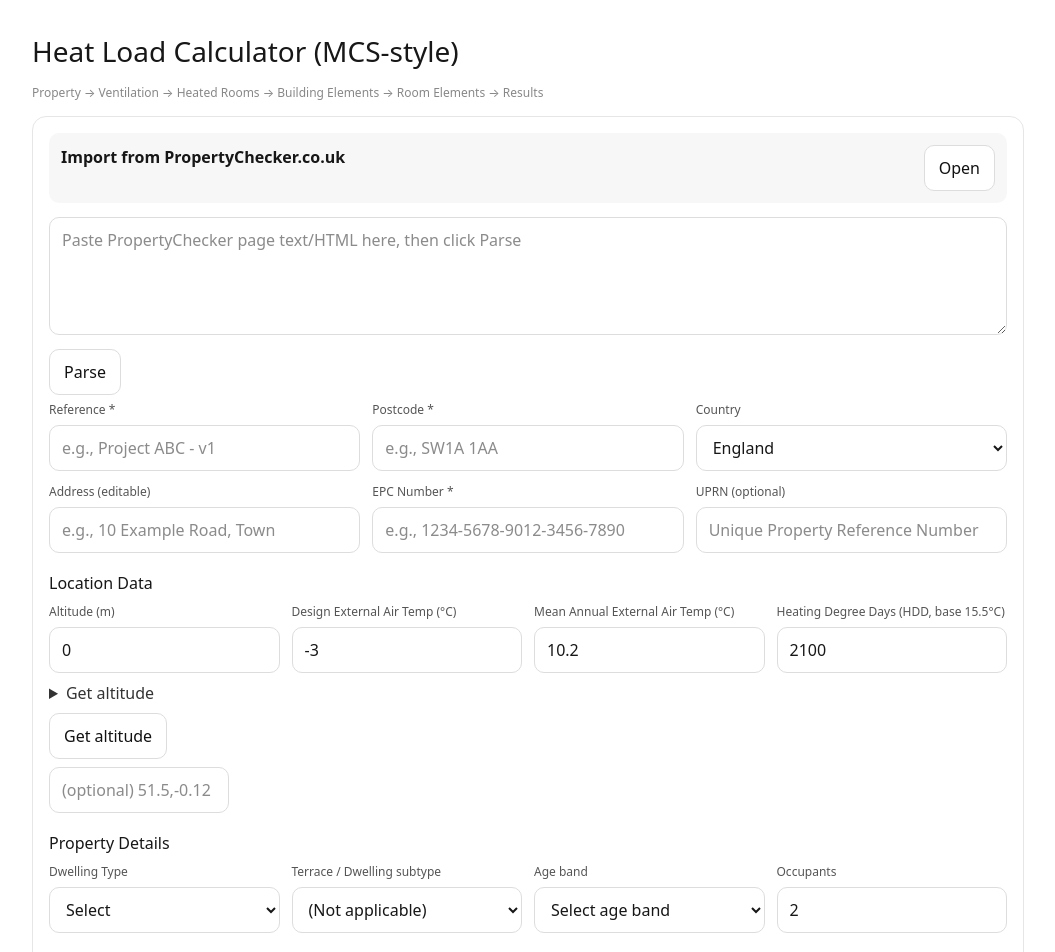
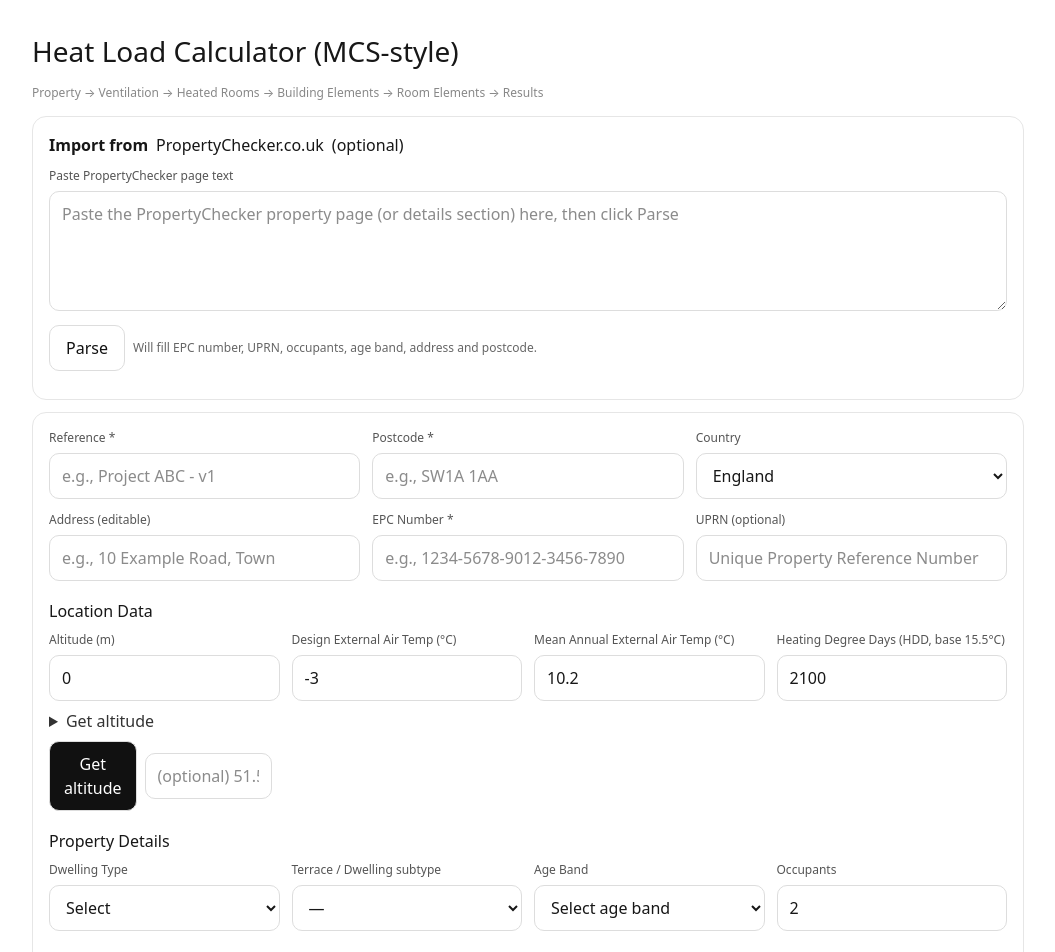
Before and after one commit to damowhu11-1979/heat-demand, a Next.js app: page / in a window 1280 px wide. Shown: the top 952 px of the page, without its empty margins (112-1167 px from the left). Built offline with nearby package versions, Linux system fonts and the light colour scheme.

Commit message:
Update page.tsx

```diff
--- a/app/page.tsx
+++ b/app/page.tsx
@@ -1,41 +1,37 @@
-// app/page.tsx
 'use client';
 
 import React, { useEffect, useRef, useState } from 'react';
 
-/* ------------------------------------------------------------------ */
-/* Config                                                              */
-/* ------------------------------------------------------------------ */
+/* ------------------------------ Config ------------------------------ */
 const PROPERTY_CHECKER_URL = 'https://propertychecker.co.uk/';
 
-/* ------------------------------------------------------------------ */
-/* Types & helpers                                                     */
-/* ------------------------------------------------------------------ */
+/* --------------------------- Helpers & Types ------------------------ */
 type ClimateRow = { designTemp?: number; hdd?: number };
 type ClimateMap = Map<string, ClimateRow>;
 type LatLon = { lat: number; lon: number };
 
-const MEAN_ANNUAL_DEFAULT = 10.2;
+const meanAnnualDefault = 10.2;
 
 /** Uppercase + remove spaces */
 function normPC(s: string): string {
   return String(s || '').toUpperCase().replace(/\s+/g, '');
 }
 
-/** Expand user postcode to query keys we will try */
-function explodeQueryKeys(pc: string): string[] {
-  const clean = normPC(pc);
-  if (!clean) return [];
-  const keys = new Set<string>([clean]);
+/** Try keys from most specific to most general: FULL, OUTCODE, SECTOR, AREA */
+function explodeQueryKeys(pc?: string): string[] {
+  const raw = normPC(pc || '');
+  if (!raw) return [];
+  const keys = new Set<string>([raw]);
 
-  const m = clean.match(/^([A-Z]{1,2}\d[A-Z\d]?)(\d?)([A-Z]{0,2})?$/);
+  // Typical UK postcode shapes; tolerate partials
+  const m = raw.match(/^([A-Z]{1,2}\d[A-Z\d]?)(\d?)([A-Z]{0,2})?$/);
   if (m) {
-    const out = m[1];             // OUTCODE, e.g. "SW1A"
-    const sector = m[2];          // "1"
-    const area = out.replace(/\d.*/, ''); // "SW"
+    const out = m[1]; // OUTCODE e.g. SW1A
+    const sector = m[2]; // e.g. "1"
+    const area = out.replace(/\d.*/, ''); // e.g. "SW"
     keys.add(out);
-    if (sector) keys.add(`${out}${sector}`); // "SW1A1"
-    if (area) keys.add(area);
+    if (sector) keys.add(`${out}${sector}`); // e.g. SW1A1
+    if (area) keys.add(area); // e.g. SW
   }
   return Array.from(keys);
 }
@@ -48,7 +44,7 @@ function lookupDesign(map: ClimateMap, postcode: string): ClimateRow | undefined
   return undefined;
 }
 
-/** Load postcode climate JSON with SSR-safe path fallbacks */
+/** Load climate map from a few candidate paths (works locally & on GH Pages) */
 async function loadClimateMap(): Promise<ClimateMap> {
   const isBrowser = typeof window !== 'undefined';
   const pathname = isBrowser && window.location ? window.location.pathname : '/';
@@ -62,7 +58,7 @@ async function loadClimateMap(): Promise<ClimateMap> {
       `${repoRoot}climate/postcode_climate.json`,
       `/climate/postcode_climate.json`,
       `/postcode_climate.json`,
-    ]),
+    ])
   );
 
   let feed: any[] | null = null;
@@ -74,7 +70,7 @@ async function loadClimateMap(): Promise<ClimateMap> {
         break;
       }
     } catch {
-      /* try next */
+      // try next
     }
   }
   if (!Array.isArray(feed)) return new Map();
@@ -90,7 +86,7 @@ async function loadClimateMap(): Promise<ClimateMap> {
   return map;
 }
 
-/** Lat,lon parser for manual override */
+/** lat,lon parser */
 function parseLatLon(s: string): LatLon | null {
   const m = String(s || '').trim().match(/^\s*(-?\d+(?:\.\d+)?)\s*,\s*(-?\d+(?:\.\d+)?)\s*$/);
   if (!m) return null;
@@ -99,10 +95,11 @@ function parseLatLon(s: string): LatLon | null {
   return { lat, lon };
 }
 
+/** Geocode by postcode/address or latlon override */
 async function geoByPostcodeOrAddress(
   postcode: string,
   address: string,
-  latlonOverride?: string,
+  latlonOverride?: string
 ): Promise<LatLon> {
   const direct = latlonOverride ? parseLatLon(latlonOverride) : null;
   if (direct) return direct;
@@ -110,14 +107,18 @@ async function geoByPostcodeOrAddress(
   const pc = normPC(postcode);
   if (pc) {
     try {
-      const r = await fetch(`https://api.postcodes.io/postcodes/${encodeURIComponent(pc)}`, { cache: 'no-store' });
+      const r = await fetch(`https://api.postcodes.io/postcodes/${encodeURIComponent(pc)}`, {
+        cache: 'no-store',
+      });
       if (r.ok) {
         const j = await r.json();
-        if ((j?.status as any) === 200) {
+        if ((j?.status as number) === 200 && j?.result) {
           return { lat: j.result.latitude, lon: j.result.longitude };
         }
       }
-    } catch {/* fall through */}
+    } catch {
+      /* fall back */
+    }
   }
   const q = (postcode || address || '').trim();
   if (q.length < 3) throw new Error('Enter postcode or address');
@@ -129,6 +130,7 @@ async function geoByPostcodeOrAddress(
   return { lat: +a[0].lat, lon: +a[0].lon };
 }
 
+/** Elevation from Open-Elevation (fallback OpenTopoData) */
 async function elevation(lat: number, lon: number): Promise<{ metres: number; provider: string }> {
   try {
     const u = `https://api.open-elevation.com/api/v1/lookup?locations=${lat},${lon}`;
@@ -149,68 +151,91 @@ async function elevation(lat: number, lon: number): Promise<{ metres: number; pr
   }
 }
 
-/* ---------------- PropertyChecker parser ---------------- */
-
-type ParsedPC = {
+/* -------------------- PropertyChecker paste parser ------------------- */
+/**
+ * Extract EPC, UPRN, occupants, age band, postcode, and address from
+ * a pasted PropertyChecker page. Designed to be forgiving about labels.
+ */
+function parsePropertyChecker(text: string): {
+  epc?: string;
+  uprn?: string;
   occupants?: number;
   ageBand?: string;
-  dwelling?: string;
-  terraceSubtype?: string; // Mid / End / Corner
-};
+  postcode?: string;
+  address?: string;
+} {
+  const out: {
+    epc?: string;
+    uprn?: string;
+    occupants?: number;
+    ageBand?: string;
+    postcode?: string;
+    address?: string;
+  } = {};
+  const t = String(text || '');
 
-function parsePropertyCheckerText(raw: string): ParsedPC {
-  const out: ParsedPC = {};
-  const text = String(raw || '').replace(/\s+/g, ' ').trim();
+  // EPC number like 1234-5678-9012-3456-7890
+  const mEpc = t.match(/\b(\d{4}-\d{4}-\d{4}-\d{4}-\d{4})\b/);
+  if (mEpc) out.epc = mEpc[1];
 
-  // Occupants
-  {
-    const m =
-      text.match(/\boccupants?\s*[:\-]?\s*(\d+)\b/i) ||
-      text.match(/\bpersons?\s*[:\-]?\s*(\d+)\b/i);
-    if (m) out.occupants = Number(m[1]);
-  }
+  // UPRN: usually 8–13 digits (be generous)
+  const mUprn =
+    t.match(/\bUPRN\s*[:=]?\s*(\d{8,13})\b/i) ||
+    t.match(/\bUnique\s+Property\s+Reference\s+Number\s*[:=]?\s*(\d{8,13})\b/i);
+  if (mUprn) out.uprn = mUprn[1];
 
-  // Age band
-  {
-    const m =
-      text.match(/\bage\s*band\s*[:\-]?\s*([A-Za-z0-9 \-]+?)\s*(?=\b(constructed|walls|roof|year|period)\b|$)/i) ||
-      text.match(/\bproperty\s*age(?:\s*band)?\s*[:\-]?\s*([A-Za-z0-9 \-]+?)(?=\s*[;,.]|$)/i);
-    if (m) out.ageBand = m[1].trim();
-  }
+  // Occupants: "Occupants: 3", "No. occupants 3" etc.
+  const mOcc = t.match(/(?:\bno\.?\s*of\s*)?occupants?\s*[:=]?\s*(\d{1,2})/i);
+  if (mOcc) out.occupants = Number(mOcc[1]);
 
-  // Dwelling type
-  {
-    const map: Record<string, string> = {
-      detached: 'Detached',
-      'semi-detached': 'Semi-detached',
-      semidetached: 'Semi-detached',
-      terraced: 'Terraced',
-      terrace: 'Terraced',
-      flat: 'Flat',
-      apartment: 'Flat',
-      bungalow: 'Bungalow',
-    };
-    for (const k of Object.keys(map)) {
-      if (new RegExp(`\\b${k}\\b`, 'i').test(text)) {
-        out.dwelling = map[k];
-        break;
-      }
+  // Age band: look for any of our standard labels
+  const ageBandOptions = [
+    'pre-1900',
+    '1900-1929',
+    '1930-1949',
+    '1950-1966',
+    '1967-1975',
+    '1976-1982',
+    '1983-1990',
+    '1991-1995',
+    '1996-2002',
+    '2003-2006',
+    '2007-2011',
+    '2012-present',
+  ];
+  for (const ab of ageBandOptions) {
+    const re = new RegExp(`\\b${ab.replace(/[.*+?^${}()|[\\]\\\\]/g, '\\$&')}\\b`, 'i');
+    if (re.test(t)) {
+      out.ageBand = ab;
+      break;
     }
   }
 
-  if (out.dwelling === 'Terraced') {
-    if (/\bmid\b/i.test(text)) out.terraceSubtype = 'Mid';
-    else if (/\bend\b/i.test(text)) out.terraceSubtype = 'End';
-    else if (/\bcorner\b/i.test(text)) out.terraceSubtype = 'Corner';
+  // UK postcode (typical shapes)
+  const pcRe =
+    /\b([A-Z]{1,2}\d[A-Z\d]?\s*\d[A-Z]{2})\b/i; // captures with/without a space
+  const mPc = t.match(pcRe);
+  if (mPc) out.postcode = mPc[1].toUpperCase().replace(/\s+/, ' ');
+
+  // Address:
+  // 1) Look for an "Address:" label (or similar) on a line.
+  // 2) Else, take the entire line that contains the postcode as the address.
+  let addr: string | undefined;
+  const mAddrLabel = t.match(/^\s*address\s*[:\-]\s*(.+)$/im);
+  if (mAddrLabel) {
+    addr = mAddrLabel[1].trim();
+  } else if (mPc) {
+    // Use the line containing the postcode
+    const lines = t.split(/\r?\n/);
+    const line = lines.find((ln) => pcRe.test(ln));
+    if (line) addr = line.trim();
   }
+  if (addr) out.address = addr;
 
   return out;
 }
 
-/* ------------------------------------------------------------------ */
-/* UI                                                                  */
-/* ------------------------------------------------------------------ */
-
+/* ------------------------------- UI ---------------------------------- */
 export default function Page(): React.JSX.Element {
   // Property info
   const [reference, setReference] = useState('');
@@ -224,43 +249,44 @@ export default function Page(): React.JSX.Element {
   const [altitude, setAltitude] = useState<number | ''>(0);
   const [tex, setTex] = useState<number | ''>(-3);
   const [hdd, setHdd] = useState<number | ''>(2100);
-  const meanAnnual = MEAN_ANNUAL_DEFAULT;
+  const meanAnnual = meanAnnualDefault;
 
-  // Details
+  // Property details
   const [dwelling, setDwelling] = useState('');
-  const [terraceSubtype, setTerraceSubtype] = useState('');
+  const [subtype, setSubtype] = useState(''); // only for Terraced
   const [ageBand, setAgeBand] = useState('');
   const [occupants, setOccupants] = useState(2);
   const [mode, setMode] = useState('Net Internal');
   const [airtight, setAirtight] = useState('Standard Method');
   const [thermalTest, setThermalTest] = useState('No Test Performed');
 
-  // Climate & PC helpers
+  // Status & imported stuff
   const [climStatus, setClimStatus] = useState('');
   const [altStatus, setAltStatus] = useState('');
   const [latlonOverride, setLatlonOverride] = useState('');
+  const [pcPaste, setPcPaste] = useState('');
   const climateRef = useRef<ClimateMap | null>(null);
 
-  // PropertyChecker box
-  const [pcPaste, setPcPaste] = useState('');
-  const [pcStatus, setPcStatus] = useState(''); // <-- diagnostics so you see what happened
-
-  /* load climate */
+  // Load postcode climate map once
   useEffect(() => {
     (async () => {
       setClimStatus('Loading climate table…');
       const map = await loadClimateMap();
       climateRef.current = map;
       setClimStatus(
-        map.size ? `Climate table loaded (${map.size} keys).` : 'No climate table found (using manual/API).',
+        map.size
+          ? `Climate table loaded (${map.size} keys).`
+          : 'No climate table found (using manual/API).'
       );
     })();
   }, []);
 
-  /* postcode → climate */
+  // Update design temp/HDD when postcode changes
   useEffect(() => {
     const map = climateRef.current;
-    if (!map || !postcode) return;
+    if (!map) return;
+    if (!postcode) return;
+
     const hit = lookupDesign(map, postcode);
     if (hit) {
       if (typeof hit.designTemp === 'number') setTex(hit.designTemp);
@@ -271,7 +297,7 @@ export default function Page(): React.JSX.Element {
     }
   }, [postcode]);
 
-  /* altitude */
+  // Get altitude button
   const onFindAltitude = async () => {
     try {
       setAltStatus('Looking up…');
@@ -284,88 +310,110 @@ export default function Page(): React.JSX.Element {
     }
   };
 
-  /* parse PropertyChecker */
-  const onParsePC = () => {
-    if (!pcPaste.trim()) {
-      setPcStatus('Paste some PropertyChecker text/HTML first.');
-      return;
-    }
-    const parsed = parsePropertyCheckerText(pcPaste);
-    const changes: string[] = [];
-
-    if (typeof parsed.occupants === 'number') {
-      setOccupants(parsed.occupants);
-      changes.push(`occupants=${parsed.occupants}`);
-    }
-    if (parsed.ageBand) {
-      setAgeBand(parsed.ageBand);
-      changes.push(`age="${parsed.ageBand}"`);
-    }
-    if (parsed.dwelling) {
-      setDwelling(parsed.dwelling);
-      changes.push(`dwelling="${parsed.dwelling}"`);
-      if (parsed.dwelling === 'Terraced' && parsed.terraceSubtype) {
-        setTerraceSubtype(parsed.terraceSubtype);
-        changes.push(`terrace="${parsed.terraceSubtype}"`);
-      } else if (parsed.dwelling !== 'Terraced') {
-        setTerraceSubtype('');
-      }
-    }
-
-    setPcStatus(changes.length ? `Parsed ✓ ${changes.join(', ')}` : 'Nothing recognised – check the pasted text.');
+  // PropertyChecker paste → parse
+  const onParsePropertyChecker = () => {
+    const res = parsePropertyChecker(pcPaste);
+    if (res.epc) setEpcNo(res.epc);
+    if (res.uprn) setUprn(res.uprn);
+    if (typeof res.occupants === 'number') setOccupants(res.occupants);
+    if (res.ageBand) setAgeBand(res.ageBand);
+    if (res.postcode) setPostcode(res.postcode);
+    if (res.address) setAddress(res.address);
   };
 
-  const showTerraceSubtype = dwelling === 'Terraced';
+  // Only show subtype when terraced
+  useEffect(() => {
+    if (dwelling !== 'Terraced') setSubtype('');
+  }, [dwelling]);
 
+  // Save (placeholder)
   const onSave = () => {
     const payload = {
-      reference, postcode, country, address, epcNo, uprn,
-      altitude, tex, meanAnnual, hdd,
-      dwelling, terraceSubtype, ageBand, occupants,
-      mode, airtight, thermalTest,
+      reference,
+      postcode,
+      country,
+      address,
+      epcNo,
+      uprn,
+      altitude,
+      tex,
+      meanAnnual,
+      hdd,
+      dwelling,
+      subtype,
+      ageBand,
+      occupants,
+      mode,
+      airtight,
+      thermalTest,
     };
     console.log('SAVE', payload);
     alert('Saved locally (console).');
   };
 
   return (
-    <main style={{ maxWidth: 1040, margin: '0 auto', padding: 24, fontFamily: 'system-ui, -apple-system, Segoe UI, Roboto, Arial, sans-serif' }}>
+    <main
+      style={{
+        maxWidth: 1040,
+        margin: '0 auto',
+        padding: 24,
+        fontFamily: 'system-ui, -apple-system, Segoe UI, Roboto, Arial, sans-serif',
+      }}
+    >
       <h1 style={{ fontSize: 28, margin: '6px 0 12px' }}>Heat Load Calculator (MCS-style)</h1>
       <div style={{ color: '#888', fontSize: 12, marginBottom: 14 }}>
         Property → Ventilation → Heated Rooms → Building Elements → Room Elements → Results
       </div>
 
+      {/* Import from PropertyChecker */}
       <section style={card}>
-        {/* PropertyChecker import */}
-        <div style={{ display: 'flex', justifyContent: 'space-between', gap: 8, marginBottom: 14, padding: 12, borderRadius: 10, background: '#f7f7f7' }}>
-          <strong>Import from PropertyChecker.co.uk</strong>
+        <div style={{ display: 'flex', gap: 8, alignItems: 'center', marginBottom: 10 }}>
+          <strong>Import from </strong>
           <a href={PROPERTY_CHECKER_URL} target="_blank" rel="noreferrer">
-            <button style={secondaryBtn} type="button">Open</button>
+            PropertyChecker.co.uk
           </a>
+          <span>(optional)</span>
         </div>
 
-        <textarea
-          rows={4}
-          placeholder="Paste PropertyChecker page text/HTML here, then click Parse"
-          value={pcPaste}
-          onChange={(e) => setPcPaste(e.target.value)}
-          style={{ width: '100%', ...inputStyle, resize: 'vertical', marginBottom: 8 }}
-        />
-        <div style={{ display: 'flex', gap: 8, alignItems: 'center', marginBottom: 6, flexWrap: 'wrap' }}>
-          {/* IMPORTANT: type='button' so it never behaves like a form-submit */}
-          <button type="button" onClick={onParsePC} style={secondaryBtn}>Parse</button>
-          <span style={{ color: '#666', fontSize: 12 }}>{pcStatus}</span>
+        <div style={{ marginBottom: 12 }}>
+          <Label>Paste PropertyChecker page text</Label>
+          <textarea
+            rows={4}
+            value={pcPaste}
+            onChange={(e) => setPcPaste(e.target.value)}
+            placeholder="Paste the PropertyChecker property page (or details section) here, then click Parse"
+            style={{ width: '100%', ...inputStyle, height: 120, resize: 'vertical' }}
+          />
+          <div style={{ display: 'flex', gap: 8, alignItems: 'center', marginTop: 8 }}>
+            <button onClick={onParsePropertyChecker} style={secondaryBtn}>
+              Parse
+            </button>
+            <span style={{ color: '#666', fontSize: 12 }}>
+              Will fill EPC number, UPRN, occupants, age band, address and postcode.
+            </span>
+          </div>
         </div>
+      </section>
 
+      {/* Main form */}
+      <section style={{ ...card, marginTop: 12 }}>
         {/* Top grid */}
         <div style={grid3}>
           <div>
             <Label>Reference *</Label>
-            <Input placeholder="e.g., Project ABC - v1" value={reference} onChange={(e) => setReference(e.target.value)} />
+            <Input
+              placeholder="e.g., Project ABC - v1"
+              value={reference}
+              onChange={(e) => setReference(e.target.value)}
+            />
           </div>
           <div>
             <Label>Postcode *</Label>
-            <Input placeholder="e.g., SW1A 1AA" value={postcode} onChange={(e) => setPostcode(e.target.value)} />
+            <Input
+              placeholder="e.g., SW1A 1AA"
+              value={postcode}
+              onChange={(e) => setPostcode(e.target.value)}
+            />
           </div>
           <div>
             <Label>Country</Label>
@@ -379,15 +427,27 @@ export default function Page(): React.JSX.Element {
 
           <div>
             <Label>Address (editable)</Label>
-            <Input placeholder="e.g., 10 Example Road, Town" value={address} onChange={(e) => setAddress(e.target.value)} />
+            <Input
+              placeholder="e.g., 10 Example Road, Town"
+              value={address}
+              onChange={(e) => setAddress(e.target.value)}
+            />
           </div>
           <div>
             <Label>EPC Number *</Label>
-            <Input placeholder="e.g., 1234-5678-9012-3456-7890" value={epcNo} onChange={(e) => setEpcNo(e.target.value)} />
+            <Input
+              placeholder="e.g., 1234-5678-9012-3456-7890"
+              value={epcNo}
+              onChange={(e) => setEpcNo(e.target.value)}
+            />
           </div>
           <div>
             <Label>UPRN (optional)</Label>
-            <Input placeholder="Unique Property Reference Number" value={uprn} onChange={(e) => setUprn(e.target.value)} />
+            <Input
+              placeholder="Unique Property Reference Number"
+              value={uprn}
+              onChange={(e) => setUprn(e.target.value)}
+            />
           </div>
         </div>
 
@@ -405,12 +465,12 @@ export default function Page(): React.JSX.Element {
               <details>
                 <summary style={{ cursor: 'pointer', color: '#333' }}>Get altitude</summary>
                 <div style={{ marginTop: 6, color: '#666', fontSize: 12 }}>
-                  Uses postcodes.io / Nominatim and Open-Elevation (fallback OpenTopoData). You can also enter
-                  <em> lat,long </em> override:
+                  Uses postcodes.io / Nominatim and Open-Elevation (fallback OpenTopoData). You can
+                  also enter <em>lat,long</em> override:
                 </div>
               </details>
-              <div style={{ display: 'flex', gap: 8, alignItems: 'center', marginTop: 8, flexWrap: 'wrap' }}>
-                <button type="button" onClick={onFindAltitude} style={secondaryBtn}>Get altitude</button>
+              <div style={{ display: 'flex', gap: 8, alignItems: 'center', marginTop: 8 }}>
+                <Button onClick={onFindAltitude}>Get altitude</Button>
                 <Input
                   placeholder="(optional) 51.5,-0.12"
                   value={latlonOverride}
@@ -451,14 +511,7 @@ export default function Page(): React.JSX.Element {
         <div style={grid4}>
           <div>
             <Label>Dwelling Type</Label>
-            <Select
-              value={dwelling}
-              onChange={(e) => {
-                const v = e.target.value;
-                setDwelling(v);
-                if (v !== 'Terraced') setTerraceSubtype('');
-              }}
-            >
+            <Select value={dwelling} onChange={(e) => setDwelling(e.target.value)}>
               <option value="">Select</option>
               <option>Detached</option>
               <option>Semi-detached</option>
@@ -471,26 +524,20 @@ export default function Page(): React.JSX.Element {
           <div>
             <Label>Terrace / Dwelling subtype</Label>
             <Select
-              value={terraceSubtype}
-              onChange={(e) => setTerraceSubtype(e.target.value)}
+              value={subtype}
+              onChange={(e) => setSubtype(e.target.value)}
               disabled={dwelling !== 'Terraced'}
-              title={dwelling === 'Terraced' ? 'Select terrace subtype' : 'Only for Terraced dwellings'}
+              title={dwelling !== 'Terraced' ? 'Only applies when dwelling type = Terraced' : ''}
             >
-              {dwelling === 'Terraced' ? (
-                <>
-                  <option value="">Select subtype</option>
-                  <option>Mid</option>
-                  <option>End</option>
-                  <option>Corner</option>
-                </>
-              ) : (
-                <option value="">(Not applicable)</option>
-              )}
+              <option value="">—</option>
+              <option>Terraced (mid)</option>
+              <option>Terraced (end)</option>
+              <option>Terraced (corner)</option>
             </Select>
           </div>
 
           <div>
-            <Label>Age band</Label>
+            <Label>Age Band</Label>
             <Select value={ageBand} onChange={(e) => setAgeBand(e.target.value)}>
               <option value="">Select age band</option>
               <option>pre-1900</option>
@@ -546,23 +593,24 @@ export default function Page(): React.JSX.Element {
         </div>
 
         {/* Auto climate status */}
-        <div style={{ marginTop: 12, fontSize: 12, color: '#666' }}>
-          Auto climate ✓ {climStatus}
-        </div>
+        <div style={{ marginTop: 12, fontSize: 12, color: '#666' }}>{climStatus}</div>
 
         {/* Actions */}
         <div style={{ display: 'flex', gap: 10, justifyContent: 'flex-end', marginTop: 22 }}>
-          <button type="button" onClick={onSave} style={primaryBtn}>Save</button>
+          <button onClick={onSave} style={primaryBtn}>
+            Save
+          </button>
         </div>
       </section>
     </main>
   );
 }
 
-/* ---------------- small UI bits + styles ---------------- */
-
+/* ------------------------------- UI bits ------------------------------ */
 function Label({ children }: { children: React.ReactNode }) {
-  return <label style={{ display: 'block', fontSize: 12, color: '#555', marginBottom: 6 }}>{children}</label>;
+  return (
+    <label style={{ display: 'block', fontSize: 12, color: '#555', marginBottom: 6 }}>{children}</label>
+  );
 }
 function Input(props: React.InputHTMLAttributes<HTMLInputElement>) {
   return <input {...props} style={{ ...inputStyle, ...(props.style || {}) }} />;
@@ -570,10 +618,42 @@ function Input(props: React.InputHTMLAttributes<HTMLInputElement>) {
 function Select(props: React.SelectHTMLAttributes<HTMLSelectElement>) {
   return <select {...props} style={{ ...inputStyle, ...(props.style || {}) }} />;
 }
+function Button(props: React.ButtonHTMLAttributes<HTMLButtonElement>) {
+  return (
+    <button
+      {...props}
+      style={{
+        borderRadius: 10,
+        padding: '10px 14px',
+        border: '1px solid #ddd',
+        background: props.disabled ? '#eee' : '#111',
+        color: props.disabled ? '#888' : '#fff',
+        cursor: props.disabled ? 'not-allowed' : 'pointer',
+        ...(props.style as any),
+      }}
+    />
+  );
+}
 
-const card: React.CSSProperties = { background: '#fff', border: '1px solid #e6e6e6', borderRadius: 14, padding: 16 };
-const grid3: React.CSSProperties = { display: 'grid', gridTemplateColumns: 'repeat(3, 1fr)', gap: 12 };
-const grid4: React.CSSProperties = { display: 'grid', gridTemplateColumns: 'repeat(4, 1fr)', gap: 12 };
+/* ------------------------------- styles ------------------------------- */
+const card: React.CSSProperties = {
+  background: '#fff',
+  border: '1px solid #e6e6e6',
+  borderRadius: 14,
+  padding: 16,
+};
+
+const grid3: React.CSSProperties = {
+  display: 'grid',
+  gridTemplateColumns: 'repeat(3, 1fr)',
+  gap: 12,
+};
+const grid4: React.CSSProperties = {
+  display: 'grid',
+  gridTemplateColumns: 'repeat(4, 1fr)',
+  gap: 12,
+};
+
 const inputStyle: React.CSSProperties = {
   width: '100%',
   padding: '10px 12px',
@@ -582,5 +662,20 @@ const inputStyle: React.CSSProperties = {
   outline: 'none',
   boxSizing: 'border-box',
 };
-const primaryBtn: React.CSSProperties = { background: '#111', color: '#fff', border: '1px solid #111', padding: '12px 18px', borderRadius: 12, cursor: 'pointer' };
-const secondaryBtn: React.CSSProperties = { background: '#fff', color: '#111', border: '1px solid #ddd', padding: '10px 14px', borderRadius: 10, cursor: 'pointer' };
+
+const primaryBtn: React.CSSProperties = {
+  background: '#111',
+  color: '#fff',
+  border: '1px solid #111',
+  padding: '12px 18px',
+  borderRadius: 12,
+  cursor: 'pointer',
+};
+const secondaryBtn: React.CSSProperties = {
+  background: '#fff',
+  color: '#111',
+  border: '1px solid #ddd',
+  padding: '10px 16px',
+  borderRadius: 10,
+  cursor: 'pointer',
+};
```
